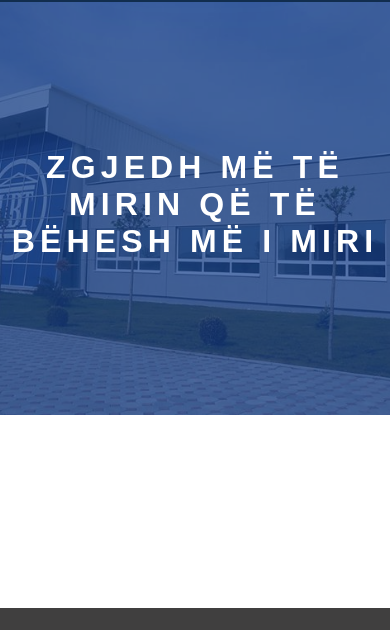
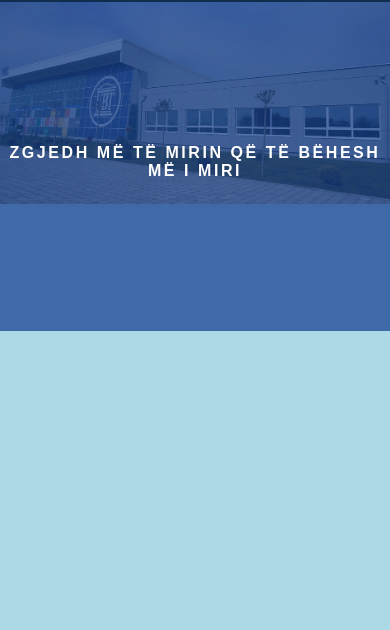
Before and after one commit to samiscold/Web-Enginiering-Project, a plain HTML site: page index.html in a window 390 px wide. Shown: the part 137-767 px from the top of the page. Drawn offline with Linux system fonts and the light colour scheme.

Commit message:
paralax update

```diff
--- a/css/stylesheet.css
+++ b/css/stylesheet.css
@@ -1,6 +1,8 @@
 :root {
     --ubt-blue: #112d4e;
 }
+
+
 
 * {
     margin: 0px;
@@ -17,7 +19,7 @@ header {
     height: 130px;
     transition: 0.5s ease-out;
     background: var(--ubt-blue);
-    z-index: 1;
+    z-index: 2;
     position: fixed;
     top:0;
 
@@ -59,7 +61,12 @@ nav {
     background-size: cover;
     margin-top:130px;
     width: 100%;
-    height: 50vh;
+    height: 40vh;
+    position: absolute;
+    top:0;
+    z-index: 1;
+
+
 }
 
 .section1 h1 {
@@ -74,15 +81,22 @@ nav {
     text-align: center;
 }
 
+
+.section2 {
+    width: 100%;
+    height: 100vh;
+    background: lightblue;
+}
+
+
 .background-color {
     width:100%;
-    height: 100%;
+    height: 40vh;
     background: rgba(18, 61, 141, 0.7);
     display: flex;
     justify-content: center;
     align-items: center;
-    position: relative;
-    top:0;
+    flex-direction: column;
 
 }
 
@@ -212,7 +226,6 @@ img {
     background-size: cover;
     width: 100%;
     height: 50vh;
-    position: fixed;
     z-index: -1;
     top: 118.8px;
 }
@@ -409,16 +422,23 @@ img {
 
 
 }
+.section2 {
+    height: 100vh;
+    width: 100%;
+    position: relative;
+    min-height: 100vh;
+    padding-bottom: 300px;
+}
+
 
 
 footer {
     width: 100%;
-    height: auto;
-    position: absolute;
+    height: 300px;
+    position: relative;
     bottom: 0;
-    left:0;
     background:#403f3f;
-    margin-bottom: -170px;
+
 }
 
 footer li {
@@ -510,13 +530,9 @@ footer ul {
     padding: 0px;
 }
 
-main {
-    position: absolute;
-    width: 100vw;
-    margin-top:130px;
-    padding: 0 5%;;
 
-}
+
+
 
 footer .ndamje {
     width: 1px;
@@ -536,7 +552,19 @@ footer .section-right {
 
 @media (max-width: 992px) {
 
+    .section1 {
+        background-image: url('/img/ubt-campus.jpg');
+        background-position: center;
+        background-repeat: no-repeat;
+        background-size: cover;
+        margin-top:130px;
+        width: 100%;
+        height: 25vh;
+    }
 
+    .section1 h1 {
+        font-size: 1rem;
+    }
 
     .konkurs {
         padding: 0px;
@@ -589,6 +617,19 @@ footer .section-right {
 
 @media (max-width:600px) {
 
+    .section1 {
+        background-image: url('/img/ubt-campus.jpg');
+        background-position: center;
+        background-repeat: no-repeat;
+        background-size: cover;
+        margin-top:130px;
+        width: 100%;
+        height: 25vh;
+    }
+
+    .section1 h1 {
+        font-size: 1rem;
+    }
 
 footer .top  {
     width: 100%;
--- a/index.html
+++ b/index.html
@@ -103,6 +103,7 @@
 
         <div class="background-color">
             <h1>Zgjedh më të mirin që të bëhesh më i miri</h1>
+
         </div>
 
 
@@ -112,11 +113,11 @@
     </section>
 
 
-    <main>
 
 
-
-    </main>
+    <section class="section2">
+        asdasdasdsad
+    </section>
 
 
 
--- a/js/javascript.js
+++ b/js/javascript.js
@@ -1,7 +1,7 @@
 
 function scrollBanner() {
   var scrollPos;
-  var headerText = document.querySelector('#section1 h2');
+  var headerText = document.querySelector('section1 h1');
   scrollPos = window.scrollY;
 
   if (scrollPos <= 800) {
@@ -16,7 +16,7 @@ window.addEventListener('scroll', scrollBanner);
 
 function scrollBanner() {
   var scrollPos;
-  var headerText = document.querySelector('#section1');
+  var headerText = document.querySelector('.section1');
   scrollPos = window.scrollY;
 
   if (scrollPos <= 800) {
```
